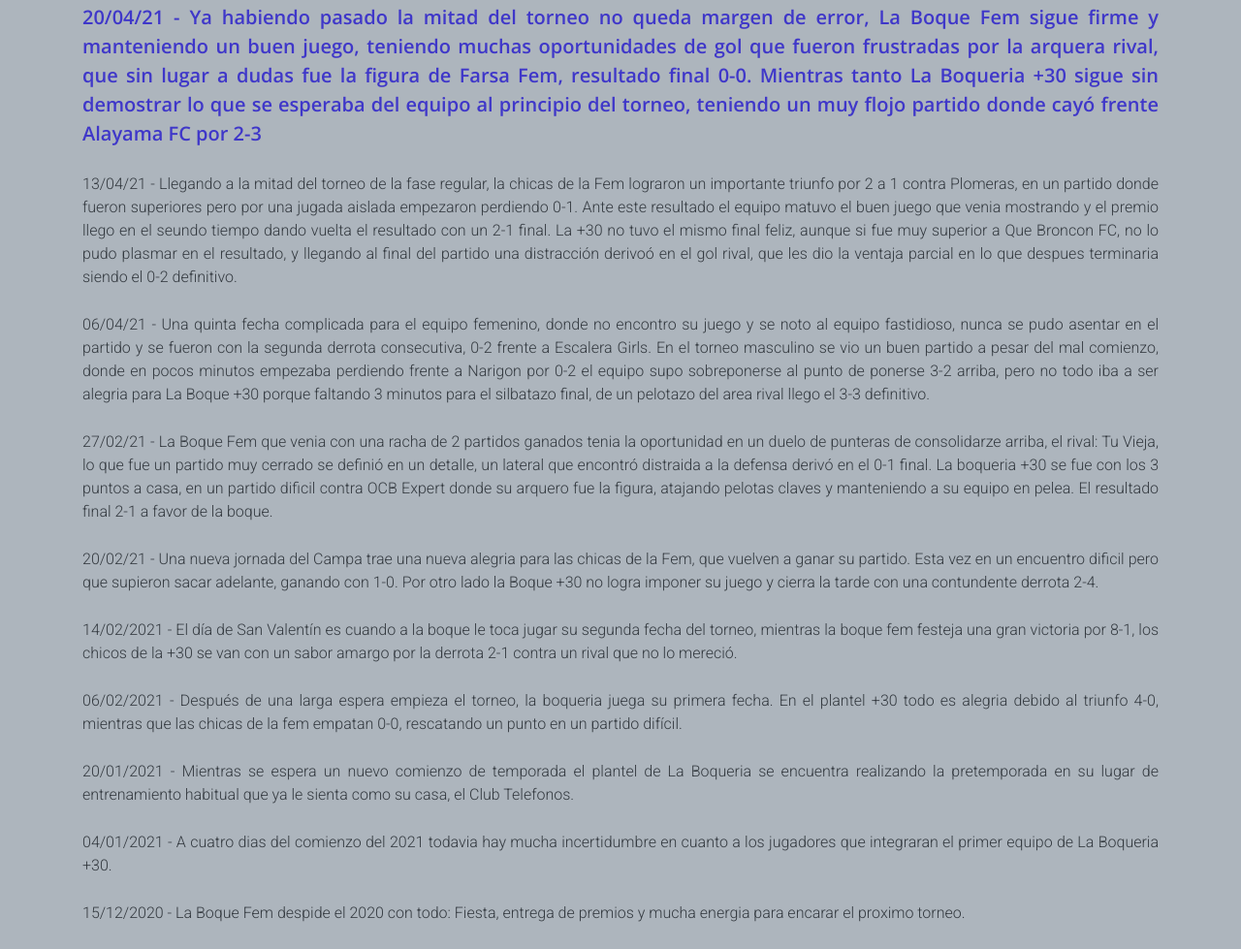
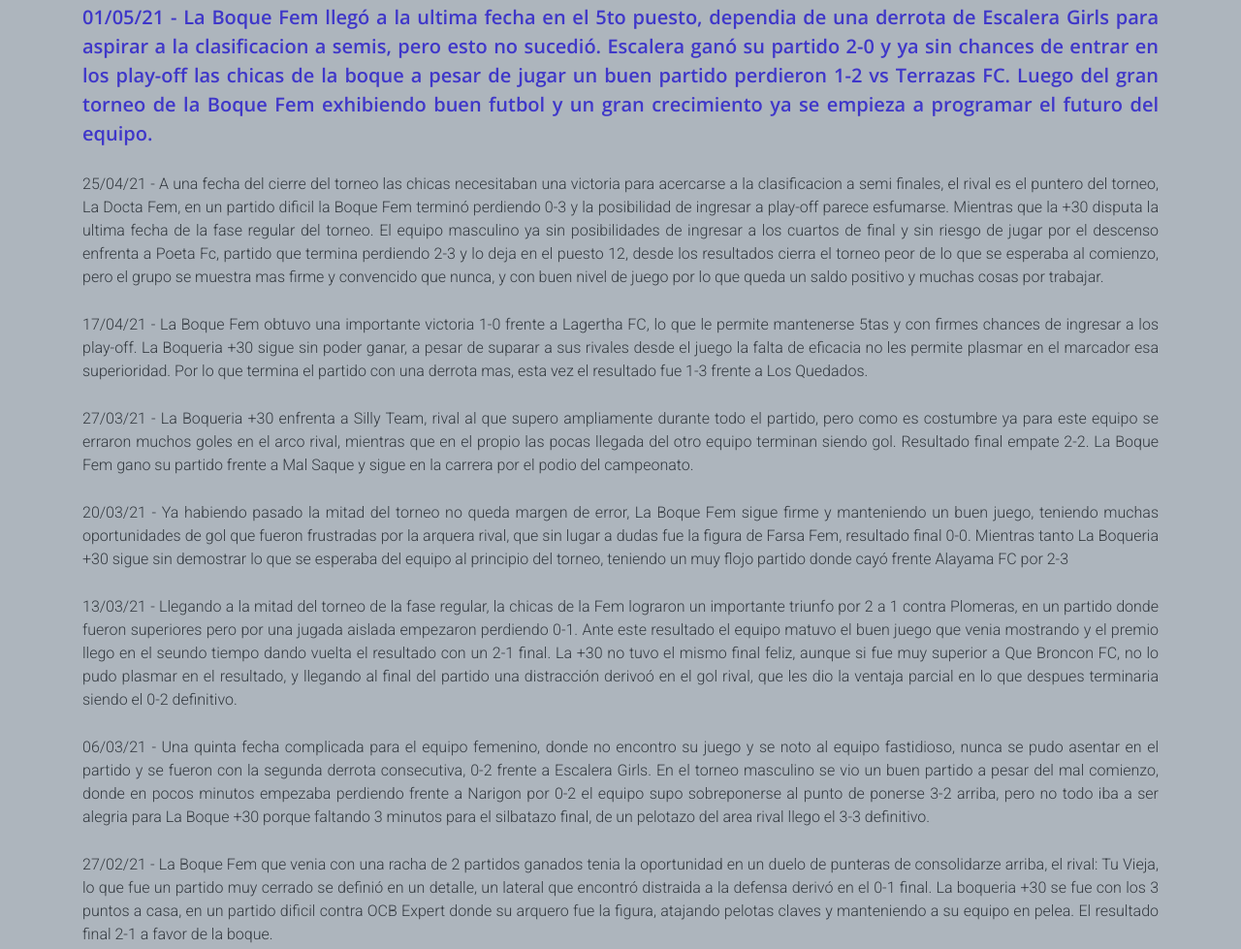
Before and after one commit to WinstonSShaw/clubSocial_Shaw, a plain HTML site: page index.html in a window 1280 px wide. Shown: the part 695-1674 px from the top of the page at 97% size. Drawn offline with nearby package versions, Linux system fonts and the light colour scheme.

Commit message:
completar noticias

```diff
--- a/index.html
+++ b/index.html
@@ -145,11 +145,19 @@
         <section id="noticias" class="container">
             <h2>Noticias</h2>
 
-            <p class="newParagraph lead">20/04/21 - Ya habiendo pasado la mitad del torneo no queda margen de error, La Boque Fem sigue firme y manteniendo un buen juego, teniendo muchas oportunidades de gol que fueron frustradas por la arquera rival, que sin lugar a dudas fue la figura de Farsa Fem, resultado final 0-0. Mientras tanto La Boqueria +30 sigue sin demostrar lo que se esperaba del equipo al principio del torneo, teniendo un muy flojo partido donde cayó frente Alayama FC por 2-3</p>
+            <p class="newParagraph lead">01/05/21 -  La Boque Fem  llegó a la ultima fecha en el 5to puesto, dependia de una derrota de Escalera Girls para aspirar a la clasificacion a semis, pero esto no sucedió. Escalera ganó su partido 2-0 y ya sin chances de entrar en los play-off las chicas de la boque a pesar de jugar un buen partido perdieron 1-2 vs Terrazas FC. Luego del gran torneo de la Boque Fem exhibiendo buen futbol y un gran crecimiento ya se empieza a programar el futuro del equipo.</p>
 
-            <p class="pNews">13/04/21 - Llegando a la mitad del torneo de la fase regular, la chicas de la Fem lograron un importante triunfo por 2 a 1 contra Plomeras, en un partido donde fueron superiores pero por una jugada aislada empezaron perdiendo 0-1. Ante este resultado el equipo matuvo el buen juego que venia mostrando y el premio llego en el seundo tiempo dando vuelta el resultado con un 2-1 final. La +30 no tuvo el mismo final feliz, aunque si fue muy superior a Que Broncon FC, no lo pudo plasmar en el resultado, y llegando al final del partido una distracción derivoó en el gol rival, que les dio la ventaja parcial en lo que despues terminaria siendo el 0-2 definitivo.</p>
+            <p class="pNews">25/04/21 - A una fecha del cierre del torneo las chicas necesitaban una victoria para acercarse a la clasificacion a semi finales, el rival es el puntero del torneo, La Docta Fem, en un partido dificil la Boque Fem terminó perdiendo 0-3 y la posibilidad de ingresar a play-off parece esfumarse. Mientras que la +30 disputa la ultima fecha de la fase regular del torneo. El equipo masculino ya sin posibilidades de ingresar a los cuartos de final y sin riesgo de jugar por el descenso enfrenta a Poeta Fc, partido que termina perdiendo 2-3 y lo deja en el puesto 12, desde los resultados cierra el torneo peor de lo que se esperaba al comienzo, pero el grupo se muestra mas firme y convencido que nunca, y con buen nivel de juego por lo que queda un saldo positivo y muchas cosas por trabajar.</p>
 
-            <p class="pNews">06/04/21 - Una quinta fecha complicada para el equipo femenino, donde no encontro su juego y se noto al equipo fastidioso, nunca se pudo asentar en el partido y se fueron con la segunda derrota consecutiva, 0-2 frente a Escalera Girls. En el torneo masculino se vio un buen partido a pesar del mal comienzo, donde en pocos minutos empezaba perdiendo frente a Narigon por 0-2 el equipo supo sobreponerse al punto de ponerse 3-2 arriba, pero no todo iba a ser alegria para La Boque +30 porque faltando 3 minutos para el silbatazo final, de un pelotazo del area rival llego el 3-3 definitivo.</p>
+            <p class="pNews">17/04/21 - La Boque Fem obtuvo una importante victoria 1-0 frente a Lagertha FC, lo que le permite mantenerse 5tas y con firmes chances de ingresar a los play-off. La Boqueria +30 sigue sin poder ganar, a pesar de suparar a sus rivales desde el juego la falta de eficacia no les permite plasmar en el marcador esa superioridad. Por lo que termina el partido con una derrota mas, esta vez el resultado fue 1-3 frente a Los Quedados. </p>
+
+            <p class="pNews">27/03/21 - La Boqueria +30 enfrenta a Silly Team, rival al que supero ampliamente durante todo el partido, pero como es costumbre ya para este equipo se erraron muchos goles en el arco rival, mientras que en el propio las pocas llegada del otro equipo terminan siendo gol. Resultado final empate 2-2. La Boque Fem gano su partido frente a Mal Saque y sigue en la carrera por el podio del campeonato.</p>
+
+            <p class="pNews">20/03/21 - Ya habiendo pasado la mitad del torneo no queda margen de error, La Boque Fem sigue firme y manteniendo un buen juego, teniendo muchas oportunidades de gol que fueron frustradas por la arquera rival, que sin lugar a dudas fue la figura de Farsa Fem, resultado final 0-0. Mientras tanto La Boqueria +30 sigue sin demostrar lo que se esperaba del equipo al principio del torneo, teniendo un muy flojo partido donde cayó frente Alayama FC por 2-3</p>
+
+            <p class="pNews">13/03/21 - Llegando a la mitad del torneo de la fase regular, la chicas de la Fem lograron un importante triunfo por 2 a 1 contra Plomeras, en un partido donde fueron superiores pero por una jugada aislada empezaron perdiendo 0-1. Ante este resultado el equipo matuvo el buen juego que venia mostrando y el premio llego en el seundo tiempo dando vuelta el resultado con un 2-1 final. La +30 no tuvo el mismo final feliz, aunque si fue muy superior a Que Broncon FC, no lo pudo plasmar en el resultado, y llegando al final del partido una distracción derivoó en el gol rival, que les dio la ventaja parcial en lo que despues terminaria siendo el 0-2 definitivo.</p>
+
+            <p class="pNews">06/03/21 - Una quinta fecha complicada para el equipo femenino, donde no encontro su juego y se noto al equipo fastidioso, nunca se pudo asentar en el partido y se fueron con la segunda derrota consecutiva, 0-2 frente a Escalera Girls. En el torneo masculino se vio un buen partido a pesar del mal comienzo, donde en pocos minutos empezaba perdiendo frente a Narigon por 0-2 el equipo supo sobreponerse al punto de ponerse 3-2 arriba, pero no todo iba a ser alegria para La Boque +30 porque faltando 3 minutos para el silbatazo final, de un pelotazo del area rival llego el 3-3 definitivo.</p>
 
             <p class="pNews">27/02/21 - La Boque Fem que venia con una racha de 2 partidos ganados tenia la oportunidad en un duelo de punteras de consolidarze arriba, el rival: Tu Vieja, lo que fue un partido muy cerrado se definió en un detalle, un lateral que encontró distraida a la defensa derivó en el 0-1 final. La boqueria +30 se fue con los 3 puntos a casa, en un partido dificil contra OCB Expert donde su arquero fue la figura, atajando pelotas claves y manteniendo a su equipo en pelea. El resultado final 2-1 a favor de la boque.</p>
 
```
